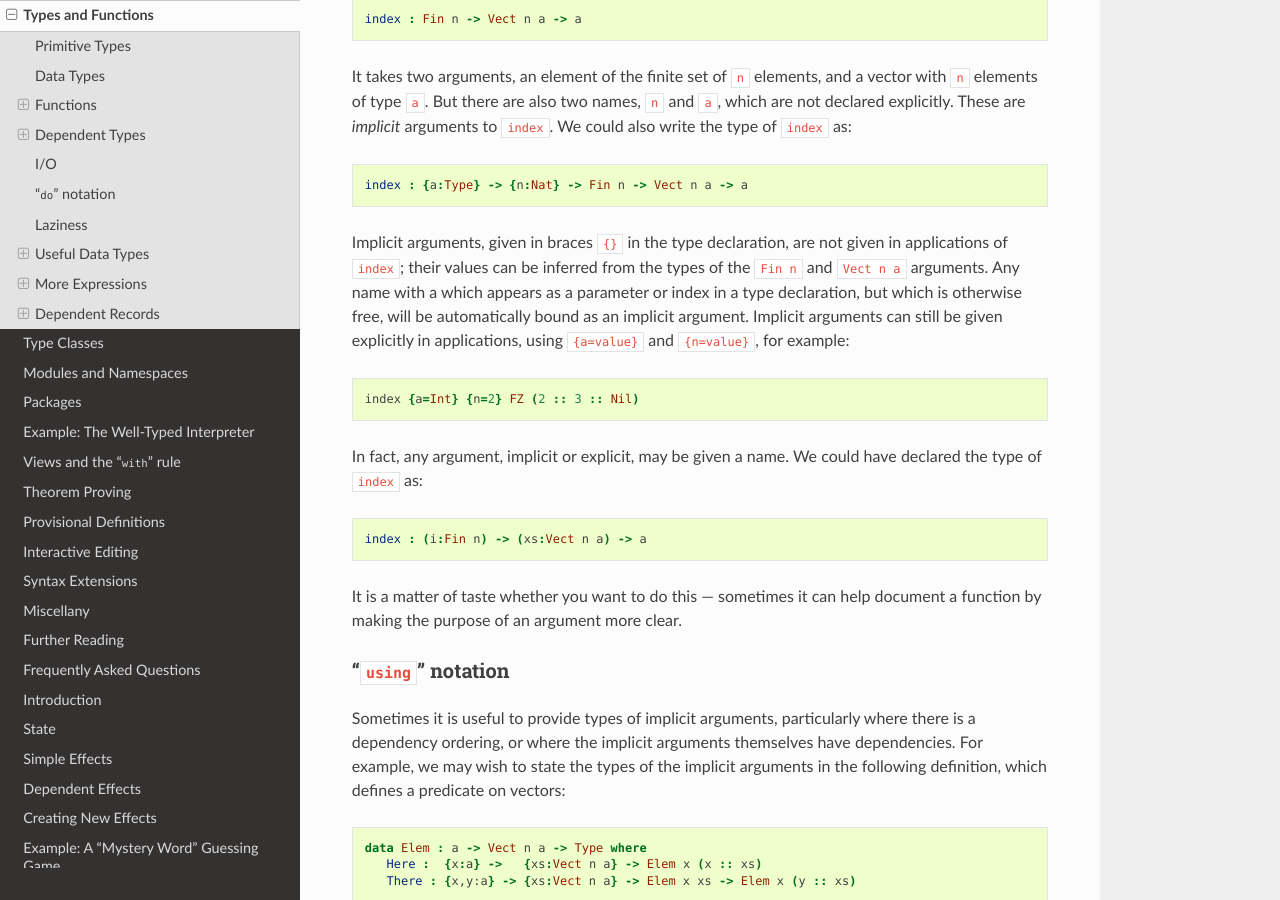
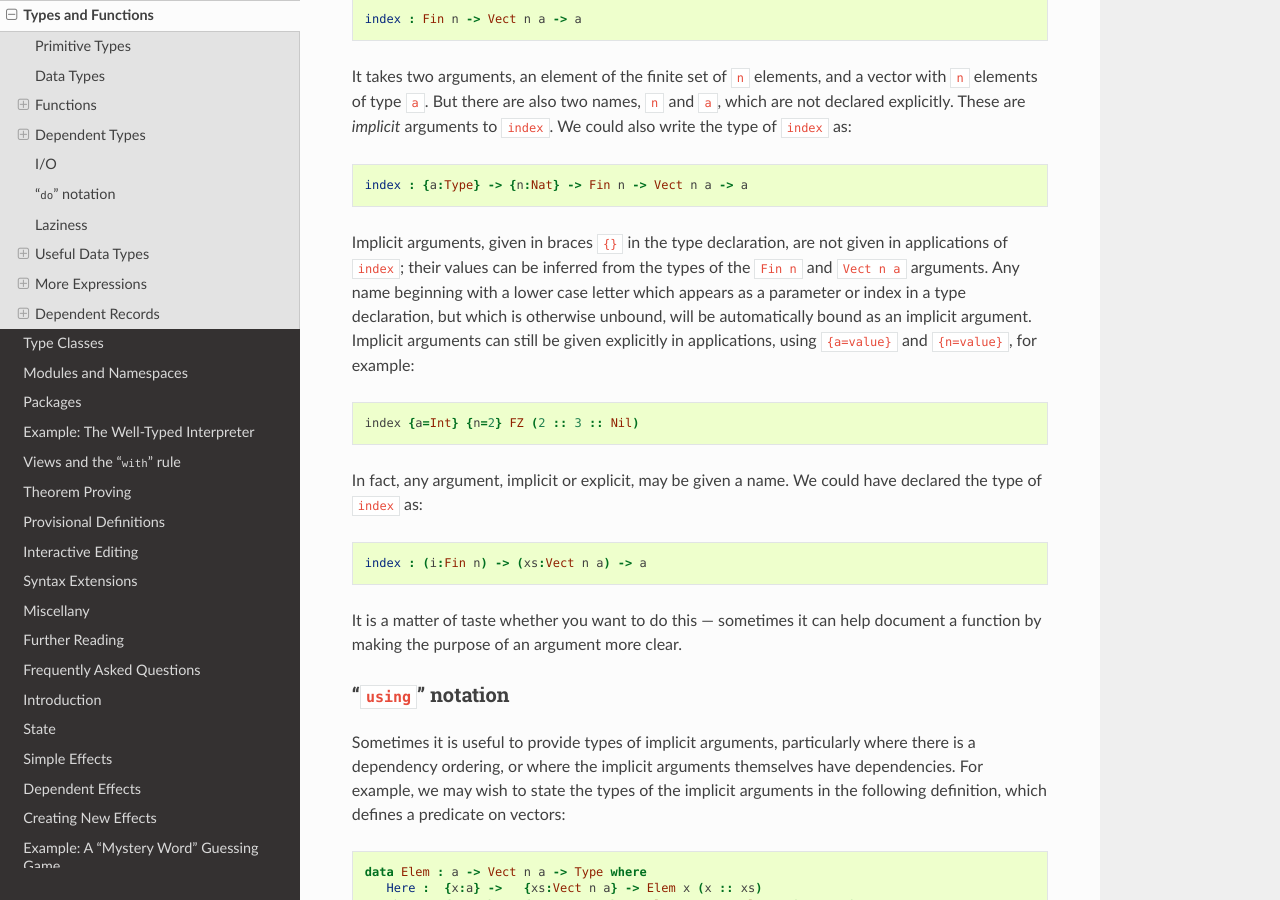
Before and after one commit to idris-lang/Idris-dev, a Sphinx documentation site: the page built from docs/tutorial/typesfuns.rst, in a window 1280 px wide and 900 px high, scrolled down 7016 px. Built offline with Sphinx 7.4.7 and the Read the Docs theme 2.0.0, drawn with Linux system fonts in a browser that asks for light colours; formulas are drawn with MathJax 3.

Commit message:
Correct implicit arguments section of tutorial
The bit about initial lower case letters seems to have dropped out...

```diff
--- a/docs/tutorial/typesfuns.rst
+++ b/docs/tutorial/typesfuns.rst
@@ -402,8 +402,9 @@ names, ``n`` and ``a``, which are not declared explicitly. These are
 Implicit arguments, given in braces ``{}`` in the type declaration,
 are not given in applications of ``index``; their values can be
 inferred from the types of the ``Fin n`` and ``Vect n a``
-arguments. Any name with a which appears as a parameter or index in a
-type declaration, but which is otherwise free, will be automatically
+arguments. Any name beginning with a lower case letter which appears
+as a parameter or index in a
+type declaration, but which is otherwise unbound, will be automatically
 bound as an implicit argument. Implicit arguments can still be given
 explicitly in applications, using ``{a=value}`` and ``{n=value}``, for
 example:
@@ -786,8 +787,8 @@ as “sigma types”:
 
 .. code-block:: idris
 
-    data Sigma : (A : Type) -> (P : A -> Type) -> Type where
-       MkSigma : {P : A -> Type} -> (a : A) -> P a -> Sigma A P
+    data Sigma : (a : Type) -> (P : a -> Type) -> Type where
+       MkSigma : {P : A -> Type} -> (x : a) -> P x -> Sigma a P
 
 Again, there is syntactic sugar for this. ``(a : A ** P)`` is the type
 of a pair of A and P, where the name ``a`` can occur inside ``P``.
```
